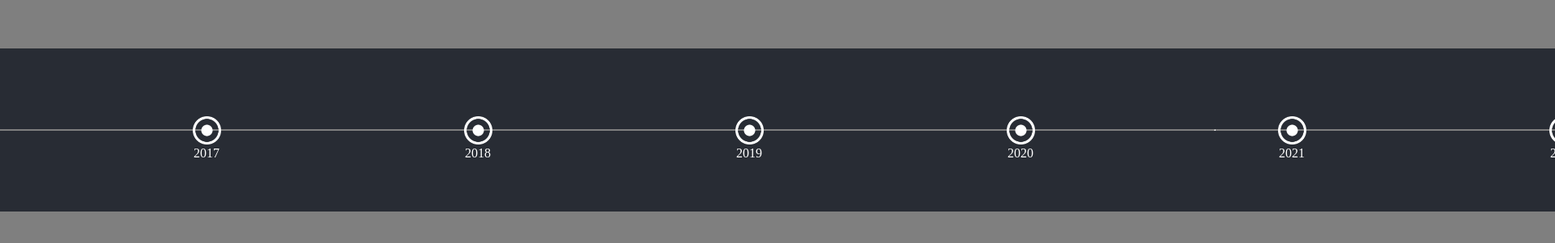
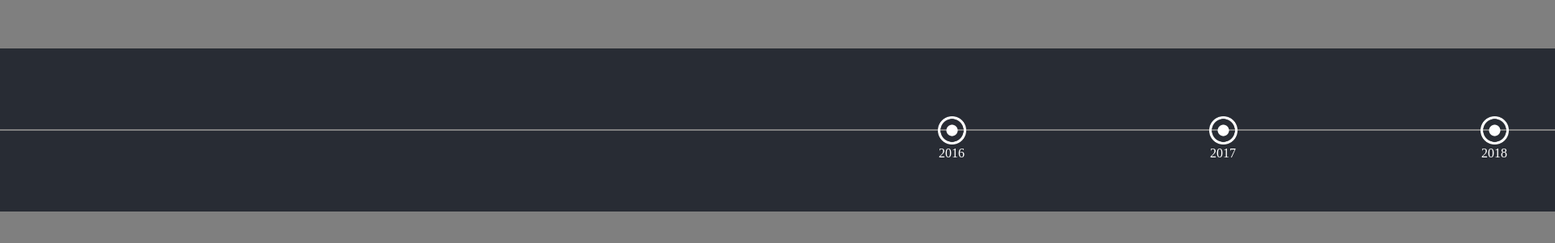
Before and after one commit to wonhwo/gmasi, a React (Create React App) app: page / in a window 1280 px wide. Shown: the part 239-540 px from the top of the page at 81% size, 1920 px wide, since content can reach past the window. Built offline with nearby package versions, Linux system fonts and the light colour scheme.

Commit message:
클릭이후 위로 이동 까지 이후 제목 서서히보이게 할 것

```diff
--- a/src/component/Main/js/Main.js
+++ b/src/component/Main/js/Main.js
@@ -1,5 +1,5 @@
 import '../scss/Main.scss'
-import {useState} from "react";
+import {useRef, useState} from "react";
 
 const Main = () => {
     const data = [
@@ -16,9 +16,10 @@ const Main = () => {
         {id: 'data11', year: 2026},
     ];
 
-
+    const [isMoveTimeLine, setIsMoveTimeLine] = useState(false);
     const [isIconHover, seIsIconHover] = useState("");
     const iconMouseHoverEventHandler = (e) => {
+        getPositonHandler(e);
         let temp = e.target.classList[1];
         seIsIconHover(temp);
     }
@@ -26,6 +27,7 @@ const Main = () => {
         seIsIconHover("")
     }
     const getPositonHandler = (e) => {
+
         const clickedElement = e.currentTarget;
         // 클릭한 요소의 위치 계산
         const elementRect = clickedElement.getBoundingClientRect();
@@ -47,32 +49,50 @@ const Main = () => {
         });
     }
 
+    const clickEventHandler = () => {
+        const dataElements = document.querySelectorAll('.timeLineBottom');
+
+        setIsMoveTimeLine(false);
+        dataElements.forEach((element) => {
+            element.classList.add('removeCircle');
+        });
+        setIsMoveTimeLine(true);
+
+
+
+    }
+    const downTimeLineHandler = () => {
+        const dataElements = document.querySelectorAll('.timeLineBottom');
+
+        setIsMoveTimeLine(false);
+        dataElements.forEach((element) => {
+            element.classList.remove('removeCircle');
+        });
+
+    }
+
     return (
         <>
             <section id="timeLineContainer">
-                <div className="timeLine timeLineTop"></div>
+                <div className={`timeLine timeLineTop ${isMoveTimeLine ? "timeLineBottomAnimate" : ""}`} onClick={downTimeLineHandler}>
+                </div>
                 <hr/>
                 <div className="timeLine timeLineBottom">
                     {data.map((item) => (
                         <div className={`data ${item.id}`}>
-                            {isIconHover !== item.id ? (
                             <img
                                 src='/img/circle.png'
                                 className={`circleIcon ${item.id}`}
                                 onMouseEnter={iconMouseHoverEventHandler}
                                 onMouseLeave={iconMouseExitEventHandler}
-                                    onClick={getPositonHandler}
+                                onClick={clickEventHandler}
                                 alt="이미지 깨짐"
                             />
-                            ) : (
                             <img
-                                    src="/img/down.png"
-                                    className={`circleIcon ${item.id}`}
-                                    onMouseEnter={iconMouseHoverEventHandler}
-                                    onMouseLeave={iconMouseExitEventHandler} onClick={getPositonHandler}
+                                src="/img/mouseClick.gif"
+                                className={`hideClick ${item.id} ${isIconHover === item.id ? 'removeClick' : ''}`}
                                 alt="이미지 깨짐"
                             />
-                            )}
                             <p className="year">{item.year}</p>
                         </div>
                     ))}
@@ -80,6 +100,7 @@ const Main = () => {
                 </div>
 
             </section>
+
         </>
     );
 };
--- a/src/component/Main/scss/Main.scss
+++ b/src/component/Main/scss/Main.scss
@@ -1,43 +1,93 @@
-hr{
+hr {
   margin: 0;
 }
+
+body {
+  overflow: hidden;
+}
+
+.backDrop {
+  position: absolute;
+  background-color: transparent;
+  width: 5400px;
+  height: 201px;
+  z-index: 1;
+}
+
 #timeLineContainer {
-  overflow: hidden;
-  padding: 0;
-  margin: 0;
+  background: rgba(0, 0, 0, 0.5);
   transition: all 1s ease;
-  background: rgba(0, 0, 0, 0.5);
+  position: relative;
+  width: 5400px;
   height: 100vh;
   display: flex;
   justify-content: center;
   align-items: center;
+  flex-wrap: nowrap;
   flex-flow: column;
-  width: 3000px;
-  .timeLine{
+
+  .timeLine {
     height: 100px;
     width: 100%;
     background-color: #282c34;
     display: flex;
     justify-content: center;
   }
-  .timeLineTop{
+
+
+  .timeLineTop {
+    transition: margin-top 1s ease;
+  }
+
+  .timeLineBottomAnimate {
+    margin-top: -660px; /* 애니메이션이 적용될 때의 margin-bottom 값 */
 
   }
-  .timeLineBottom{
-    .data{
+  .timeLineBottom {
+    transition: opacity 1s ease-in-out;
+
+    .data {
+      z-index: 2;
+      position: relative;
       color: white;
       margin-top: -18px;
       margin-left: 300px;
+
     }
-    .data:first-child{
-      margin-left: 190px;
-    }
+
   }
 
 }
-.circleIcon{
-  z-index: 0;
+
+.circleIcon {
+  position: relative;
+  z-index: 3;
   cursor: pointer;
   width: 35px;
   height: 35px;
 }
+
+.circleIcon:hover {
+  width: 50px;
+  height: 50px;
+  margin-top: -10px;
+
+}
+
+.hideClick {
+  position: absolute;
+  left: -160px;
+  top: -155px;
+  width: 400px;
+  height: 400px;
+  z-index: 0;
+  display: none;
+}
+
+.removeClick {
+  display: block;
+}
+
+.removeCircle{
+  opacity: 0;
+}
```
Also changed, not shown: public/img/mouseClick.gif (added). Lines whose indentation alone changed are shown as unchanged.
